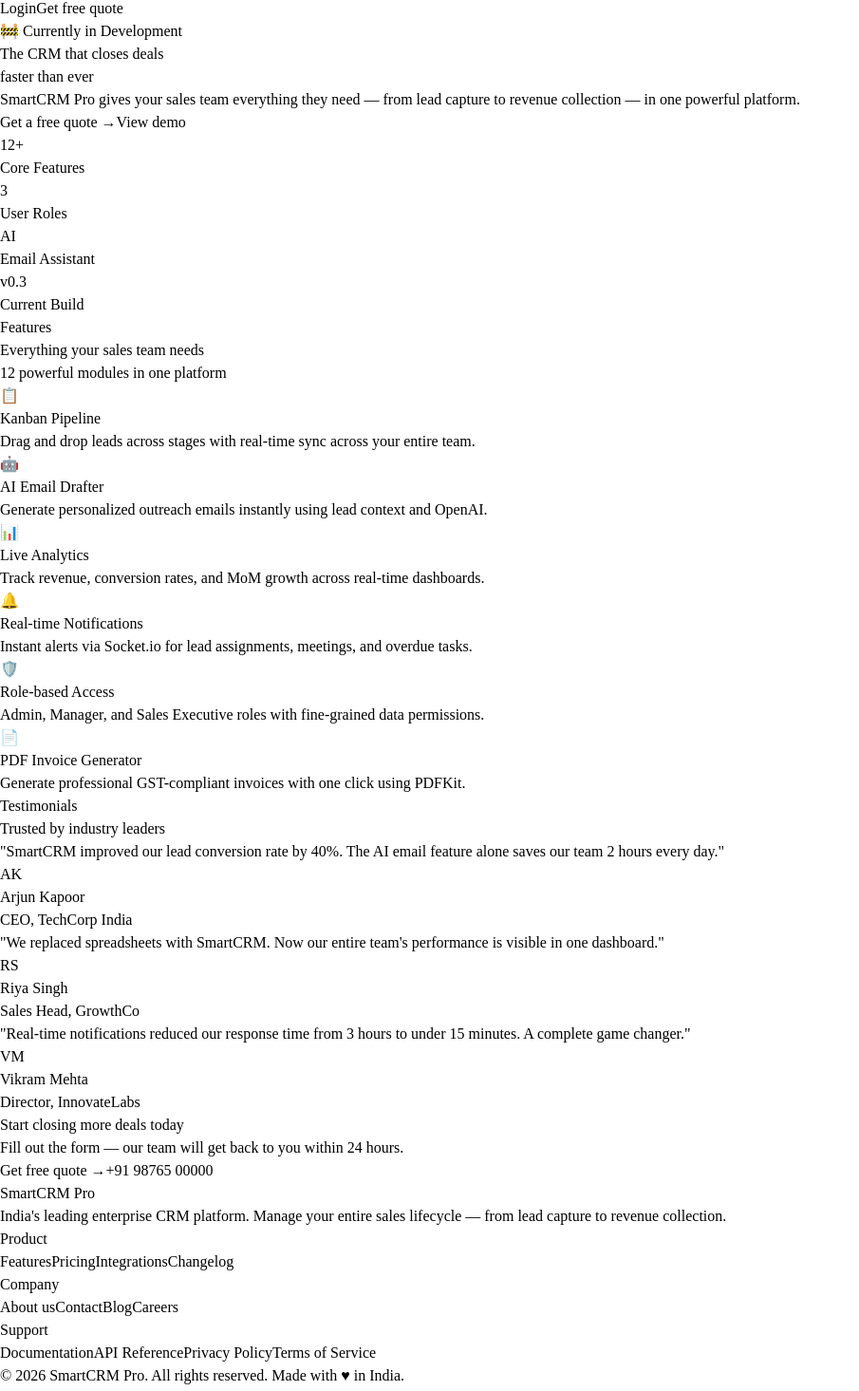
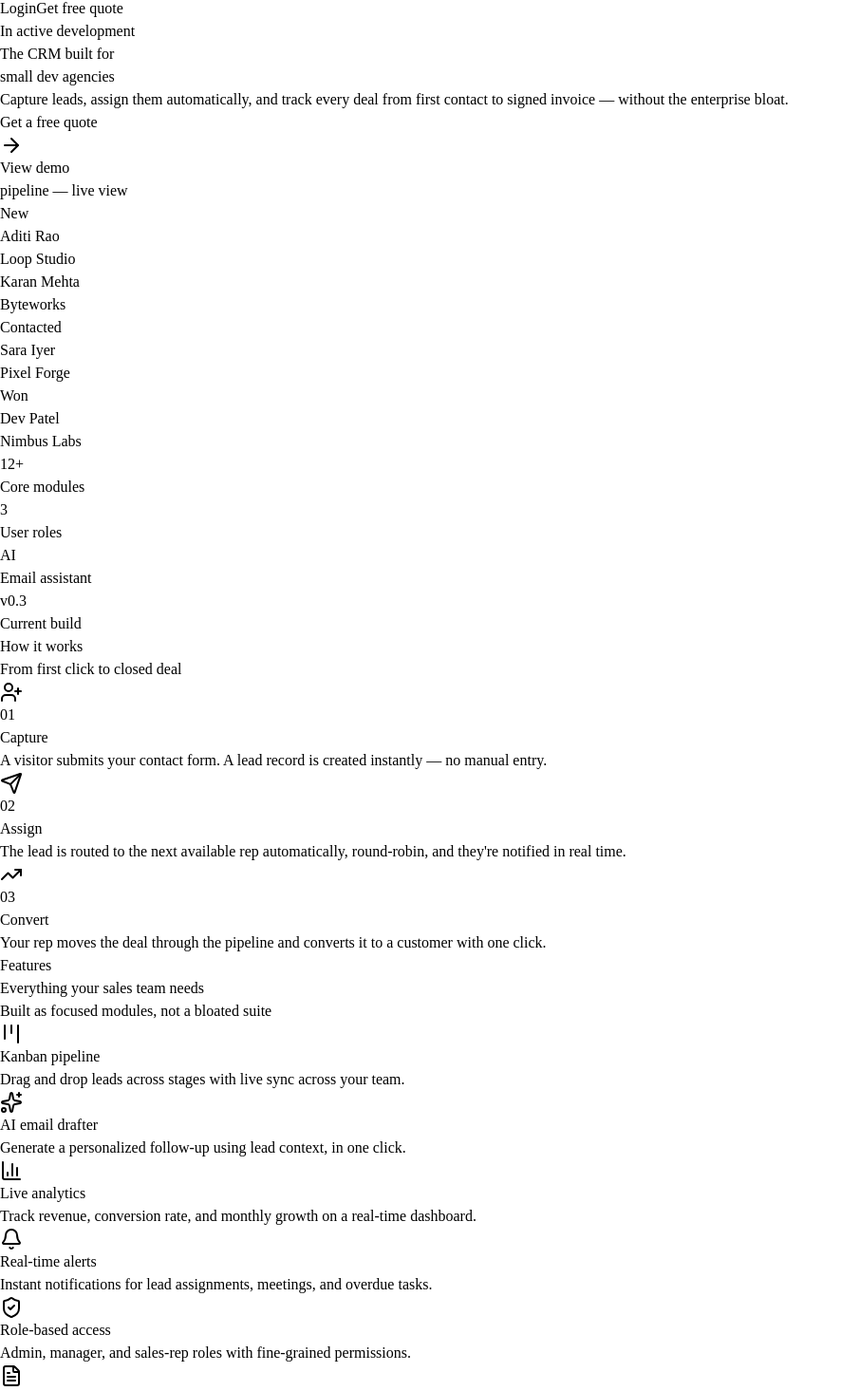
Before and after one commit to AshutoshKumar16/SmartCRM-Pro, a React (Vite) app in the folder frontend/: page / in a window 1280 px wide. Shown: the part 51-1516 px from the top of the page at 95% size, without its empty margins (0-905 px from the left). Built offline with nearby package versions, Linux system fonts and the light colour scheme.

Commit message:
redesign: modernize home page with product preview, new design tokens, lucide icons

```diff
--- a/frontend/package.json
+++ b/frontend/package.json
@@ -10,6 +10,7 @@
     "preview": "vite preview"
   },
   "dependencies": {
+    "lucide-react": "^1.33.0",
     "react": "^18.3.1",
     "react-dom": "^18.3.1",
     "react-router-dom": "^7.18.0",
--- a/frontend/src/index.css
+++ b/frontend/src/index.css
@@ -1 +1,27 @@
+@import url('https://fonts.googleapis.com/css2?family=Inter:wght@400;500;600;700;800&family=Geist+Mono:wght@400;500;600&display=swap');
 @import "tailwindcss";
+
+@theme {
+  --font-sans: 'Inter', system-ui, sans-serif;
+  --font-mono: 'Geist Mono', 'JetBrains Mono', monospace;
+
+  --color-brand-50: #eef1fd;
+  --color-brand-100: #dce3fb;
+  --color-brand-500: #2952e3;
+  --color-brand-600: #1e40d1;
+  --color-brand-700: #1832a8;
+
+  --color-ink-50: #f7f8fa;
+  --color-ink-100: #eceef2;
+  --color-ink-200: #dfe2e8;
+  --color-ink-800: #1c1f27;
+  --color-ink-900: #14161a;
+  --color-ink-950: #0b0e14;
+
+  --color-success-500: #0f9d6e;
+  --color-success-100: #d7f3e9;
+}
+
+body {
+  font-family: var(--font-sans);
+}
--- a/frontend/src/pages/dashboard/Dashboard.tsx
+++ b/frontend/src/pages/dashboard/Dashboard.tsx
@@ -1,3 +1,4 @@
+import AuditLog from './AuditLog'
 import { useEffect } from 'react'
 import { connectSocket, disconnectSocket, getSocket } from '../../lib/socket'
 import Employees from './Employees'
@@ -232,6 +233,7 @@
 {activeNav === 'Tasks' && <Tasks dark={d} />}
 {activeNav === 'Meetings' && <Meetings dark={d} />}
 {activeNav === 'Employees' && <Employees dark={d} />}
+{activeNav === 'Audit Log' && <AuditLog dark={d} />}
         </div>
       </div>
     </div>
--- a/frontend/src/pages/public/Home.tsx
+++ b/frontend/src/pages/public/Home.tsx
@@ -1,45 +1,115 @@
 import Navbar from '../../components/Navbar'
 import Footer from '../../components/Footer'
 import { Link } from 'react-router-dom'
+import {
+  Kanban, Sparkles, BarChart3, Bell, ShieldCheck, FileText,
+  ArrowRight, Phone, UserPlus, Send, TrendingUp, Mail
+} from 'lucide-react'
+
+const pipelineCards = [
+  { col: 'New', items: [{ name: 'Aditi Rao', co: 'Loop Studio' }, { name: 'Karan Mehta', co: 'Byteworks' }] },
+  { col: 'Contacted', items: [{ name: 'Sara Iyer', co: 'Pixel Forge' }] },
+  { col: 'Won', items: [{ name: 'Dev Patel', co: 'Nimbus Labs' }] },
+]
 
 export default function Home() {
   return (
-    <div className="min-h-screen flex flex-col">
+    <div className="min-h-screen flex flex-col bg-ink-50">
       <Navbar />
 
       {/* Hero */}
-      <section className="bg-white py-24 px-6 text-center">
-        <div className="max-w-3xl mx-auto">
-          <div className="inline-flex items-center gap-2 bg-blue-50 text-blue-600 text-sm font-medium px-4 py-2 rounded-full mb-6">
-  🚧 Currently in Development
-</div>
-          <h1 className="text-5xl font-bold text-gray-900 leading-tight mb-6">
-            The CRM that closes deals<br />
-            <span className="text-blue-600">faster than ever</span>
+      <section className="relative bg-white py-24 px-6 text-center border-b border-ink-100 overflow-hidden">
+        <div
+          className="absolute inset-0 opacity-[0.4]"
+          style={{ backgroundImage: 'radial-gradient(#dfe2e8 1px, transparent 1px)', backgroundSize: '24px 24px' }}
+        />
+        <div className="relative max-w-3xl mx-auto">
+          <div className="inline-flex items-center gap-2 bg-brand-50 text-brand-600 text-xs font-semibold px-3.5 py-1.5 rounded-full mb-7 tracking-wide">
+            <span className="w-1.5 h-1.5 rounded-full bg-brand-500"></span>
+            In active development
+          </div>
+          <h1 className="text-5xl md:text-6xl font-bold text-ink-950 leading-[1.08] mb-6 tracking-tight">
+            The CRM built for<br />
+            <span className="text-brand-600">small dev agencies</span>
           </h1>
-          <p className="text-lg text-gray-500 mb-8 leading-relaxed max-w-2xl mx-auto">
-            SmartCRM Pro gives your sales team everything they need — from lead capture to revenue collection — in one powerful platform.
+          <p className="text-lg text-ink-500 mb-9 leading-relaxed max-w-xl mx-auto">
+            Capture leads, assign them automatically, and track every deal from first contact to signed invoice — without the enterprise bloat.
           </p>
-          <div className="flex gap-4 justify-center">
-            <Link to="/contact" className="bg-blue-600 hover:bg-blue-700 text-white font-semibold px-8 py-3 rounded-lg transition">
-              Get a free quote →
+          <div className="flex gap-3 justify-center mb-16">
+            <Link to="/contact" className="bg-brand-600 hover:bg-brand-700 text-white font-semibold px-7 py-3 rounded-lg transition flex items-center gap-2">
+              Get a free quote <ArrowRight className="w-4 h-4" />
             </Link>
-            <Link to="/login" className="border border-gray-200 hover:border-blue-300 text-gray-700 font-semibold px-8 py-3 rounded-lg transition">
+            <Link to="/login" className="border border-ink-200 hover:border-brand-400 bg-white text-ink-700 font-semibold px-7 py-3 rounded-lg transition">
               View demo
             </Link>
           </div>
 
+          {/* Product preview — signature element */}
+          <div className="bg-white border border-ink-200 rounded-2xl shadow-[0_1px_2px_rgba(20,22,26,0.04),0_12px_32px_rgba(20,22,26,0.06)] overflow-hidden text-left max-w-2xl mx-auto">
+            <div className="flex items-center gap-1.5 px-4 py-3 border-b border-ink-100 bg-ink-50">
+              <span className="w-2.5 h-2.5 rounded-full bg-ink-200"></span>
+              <span className="w-2.5 h-2.5 rounded-full bg-ink-200"></span>
+              <span className="w-2.5 h-2.5 rounded-full bg-ink-200"></span>
+              <span className="ml-3 text-xs font-mono text-ink-400">pipeline — live view</span>
+            </div>
+            <div className="grid grid-cols-3 gap-3 p-4">
+              {pipelineCards.map((col) => (
+                <div key={col.col}>
+                  <div className="flex items-center gap-1.5 mb-2.5 px-1">
+                    <span className={`w-1.5 h-1.5 rounded-full ${col.col === 'Won' ? 'bg-success-500' : col.col === 'Contacted' ? 'bg-amber-500' : 'bg-brand-500'}`}></span>
+                    <span className="text-xs font-semibold text-ink-600">{col.col}</span>
+                  </div>
+                  <div className="flex flex-col gap-2">
+                    {col.items.map((c) => (
+                      <div key={c.name} className="bg-ink-50 border border-ink-100 rounded-lg p-2.5">
+                        <div className="text-xs font-medium text-ink-900">{c.name}</div>
+                        <div className="text-[11px] text-ink-400 font-mono mt-0.5">{c.co}</div>
+                      </div>
+                    ))}
+                  </div>
+                </div>
+              ))}
+            </div>
+          </div>
+
           {/* Stats */}
-          <div className="flex justify-center gap-12 mt-16 pt-10 border-t border-gray-100">
+          <div className="flex justify-center gap-14 mt-16 pt-10 border-t border-ink-100">
             {[
-               { val: '12+', lab: 'Core Features' },
-  { val: '3', lab: 'User Roles' },
-  { val: 'AI', lab: 'Email Assistant' },
-  { val: 'v0.3', lab: 'Current Build' },
+              { val: '12+', lab: 'Core modules' },
+              { val: '3', lab: 'User roles' },
+              { val: 'AI', lab: 'Email assistant' },
+              { val: 'v0.3', lab: 'Current build' },
             ].map((s) => (
               <div key={s.lab} className="text-center">
-                <div className="text-2xl font-bold text-gray-900">{s.val}</div>
-                <div className="text-sm text-gray-400 mt-1">{s.lab}</div>
+                <div className="text-2xl font-semibold text-ink-950 font-mono">{s.val}</div>
+                <div className="text-sm text-ink-400 mt-1">{s.lab}</div>
+              </div>
+            ))}
+          </div>
+        </div>
+      </section>
+
+      {/* How it works */}
+      <section className="bg-ink-50 py-24 px-6">
+        <div className="max-w-5xl mx-auto">
+          <div className="text-center mb-16">
+            <div className="text-brand-600 text-xs font-semibold uppercase tracking-widest mb-2">How it works</div>
+            <h2 className="text-3xl font-bold text-ink-950 tracking-tight">From first click to closed deal</h2>
+          </div>
+          <div className="relative grid grid-cols-3 gap-8">
+            <div className="hidden md:block absolute top-[22px] left-[8%] right-[8%] h-px bg-ink-200"></div>
+            {[
+              { icon: UserPlus, title: 'Capture', desc: 'A visitor submits your contact form. A lead record is created instantly — no manual entry.' },
+              { icon: Send, title: 'Assign', desc: 'The lead is routed to the next available rep automatically, round-robin, and they\'re notified in real time.' },
+              { icon: TrendingUp, title: 'Convert', desc: 'Your rep moves the deal through the pipeline and converts it to a customer with one click.' },
+            ].map((s, i) => (
+              <div key={s.title} className="relative">
+                <div className="relative w-11 h-11 rounded-xl bg-white border border-ink-200 flex items-center justify-center mb-4">
+                  <s.icon className="w-5 h-5 text-brand-600" />
+                </div>
+                <div className="text-xs font-mono text-ink-400 mb-1">0{i + 1}</div>
+                <div className="font-semibold text-ink-950 mb-2">{s.title}</div>
+                <div className="text-sm text-ink-500 leading-relaxed">{s.desc}</div>
               </div>
             ))}
           </div>
@@ -47,54 +117,28 @@
       </section>
 
       {/* Features */}
-      <section className="bg-gray-50 py-20 px-6">
+      <section className="bg-white py-24 px-6 border-t border-ink-100">
         <div className="max-w-6xl mx-auto">
-          <div className="text-center mb-12">
-            <div className="text-blue-600 text-sm font-semibold uppercase tracking-wide mb-2">Features</div>
-            <h2 className="text-3xl font-bold text-gray-900">Everything your sales team needs</h2>
-            <p className="text-gray-500 mt-2">12 powerful modules in one platform</p>
+          <div className="text-center mb-14">
+            <div className="text-brand-600 text-xs font-semibold uppercase tracking-widest mb-2">Features</div>
+            <h2 className="text-3xl font-bold text-ink-950 tracking-tight">Everything your sales team needs</h2>
+            <p className="text-ink-500 mt-2">Built as focused modules, not a bloated suite</p>
           </div>
-          <div className="grid grid-cols-3 gap-6">
+          <div className="grid grid-cols-3 gap-5">
             {[
-              { icon: '📋', title: 'Kanban Pipeline', desc: 'Drag and drop leads across stages with real-time sync across your entire team.' },
-              { icon: '🤖', title: 'AI Email Drafter', desc: 'Generate personalized outreach emails instantly using lead context and OpenAI.' },
-              { icon: '📊', title: 'Live Analytics', desc: 'Track revenue, conversion rates, and MoM growth across real-time dashboards.' },
-              { icon: '🔔', title: 'Real-time Notifications', desc: 'Instant alerts via Socket.io for lead assignments, meetings, and overdue tasks.' },
-              { icon: '🛡️', title: 'Role-based Access', desc: 'Admin, Manager, and Sales Executive roles with fine-grained data permissions.' },
-              { icon: '📄', title: 'PDF Invoice Generator', desc: 'Generate professional GST-compliant invoices with one click using PDFKit.' },
+              { icon: Kanban, title: 'Kanban pipeline', desc: 'Drag and drop leads across stages with live sync across your team.' },
+              { icon: Sparkles, title: 'AI email drafter', desc: 'Generate a personalized follow-up using lead context, in one click.' },
+              { icon: BarChart3, title: 'Live analytics', desc: 'Track revenue, conversion rate, and monthly growth on a real-time dashboard.' },
+              { icon: Bell, title: 'Real-time alerts', desc: 'Instant notifications for lead assignments, meetings, and overdue tasks.' },
+              { icon: ShieldCheck, title: 'Role-based access', desc: 'Admin, manager, and sales-rep roles with fine-grained permissions.' },
+              { icon: FileText, title: 'Invoice generator', desc: 'Generate a professional invoice for a converted customer in seconds.' },
             ].map((f) => (
-              <div key={f.title} className="bg-white border border-gray-200 rounded-xl p-6 hover:border-blue-300 hover:shadow-sm transition">
-                <div className="text-3xl mb-3">{f.icon}</div>
-                <div className="font-semibold text-gray-900 mb-2">{f.title}</div>
-                <div className="text-sm text-gray-500 leading-relaxed">{f.desc}</div>
-              </div>
-            ))}
-          </div>
-        </div>
-      </section>
-
-      {/* Testimonials */}
-      <section className="bg-white py-20 px-6">
-        <div className="max-w-6xl mx-auto">
-          <div className="text-center mb-12">
-            <div className="text-blue-600 text-sm font-semibold uppercase tracking-wide mb-2">Testimonials</div>
-            <h2 className="text-3xl font-bold text-gray-900">Trusted by industry leaders</h2>
-          </div>
-          <div className="grid grid-cols-3 gap-6">
-            {[
-              { text: '"SmartCRM improved our lead conversion rate by 40%. The AI email feature alone saves our team 2 hours every day."', name: 'Arjun Kapoor', role: 'CEO, TechCorp India', init: 'AK' },
-              { text: '"We replaced spreadsheets with SmartCRM. Now our entire team\'s performance is visible in one dashboard."', name: 'Riya Singh', role: 'Sales Head, GrowthCo', init: 'RS' },
-              { text: '"Real-time notifications reduced our response time from 3 hours to under 15 minutes. A complete game changer."', name: 'Vikram Mehta', role: 'Director, InnovateLabs', init: 'VM' },
-            ].map((t) => (
-              <div key={t.name} className="bg-gray-50 rounded-xl p-6">
-                <p className="text-gray-700 text-sm leading-relaxed mb-4 italic">{t.text}</p>
-                <div className="flex items-center gap-3">
-                  <div className="w-9 h-9 rounded-full bg-blue-100 text-blue-700 flex items-center justify-center text-sm font-semibold">{t.init}</div>
-                  <div>
-                    <div className="text-sm font-semibold text-gray-900">{t.name}</div>
-                    <div className="text-xs text-gray-400">{t.role}</div>
-                  </div>
+              <div key={f.title} className="bg-ink-50 border border-ink-100 rounded-xl p-6 hover:border-brand-300 hover:bg-white hover:shadow-sm transition">
+                <div className="w-9 h-9 rounded-lg bg-white border border-ink-200 flex items-center justify-center mb-4">
+                  <f.icon className="w-4.5 h-4.5 text-brand-600" />
                 </div>
+                <div className="font-semibold text-ink-950 mb-1.5">{f.title}</div>
+                <div className="text-sm text-ink-500 leading-relaxed">{f.desc}</div>
               </div>
             ))}
           </div>
@@ -102,15 +146,15 @@
       </section>
 
       {/* CTA Banner */}
-      <section className="bg-blue-600 py-16 px-6 text-center">
-        <h2 className="text-3xl font-bold text-white mb-3">Start closing more deals today</h2>
-        <p className="text-blue-100 mb-8">Fill out the form — our team will get back to you within 24 hours.</p>
-        <div className="flex gap-4 justify-center">
-          <Link to="/contact" className="bg-white text-blue-600 font-semibold px-8 py-3 rounded-lg hover:bg-blue-50 transition">
-            Get free quote →
+      <section className="bg-ink-950 py-20 px-6 text-center">
+        <h2 className="text-3xl font-bold text-white mb-3 tracking-tight">Start closing more deals today</h2>
+        <p className="text-ink-300 mb-9">Fill out the form — our team will get back to you within 24 hours.</p>
+        <div className="flex gap-3 justify-center">
+          <Link to="/contact" className="bg-white text-ink-950 font-semibold px-7 py-3 rounded-lg hover:bg-ink-100 transition flex items-center gap-2">
+            Get free quote <ArrowRight className="w-4 h-4" />
           </Link>
-          <a href="tel:+919876500000" className="border border-white text-white font-semibold px-8 py-3 rounded-lg hover:bg-blue-700 transition">
-            +91 98765 00000
+          <a href="tel:+919876500000" className="border border-ink-700 text-white font-semibold px-7 py-3 rounded-lg hover:bg-ink-900 transition flex items-center gap-2">
+            <Phone className="w-4 h-4" /> +91 98765 00000
           </a>
         </div>
       </section>
```
Also changed, not shown: frontend/src/pages/dashboard/AuditLog.tsx (added, +80 -0 lines), 1 other file (tests, documents, lock files or other folders).
